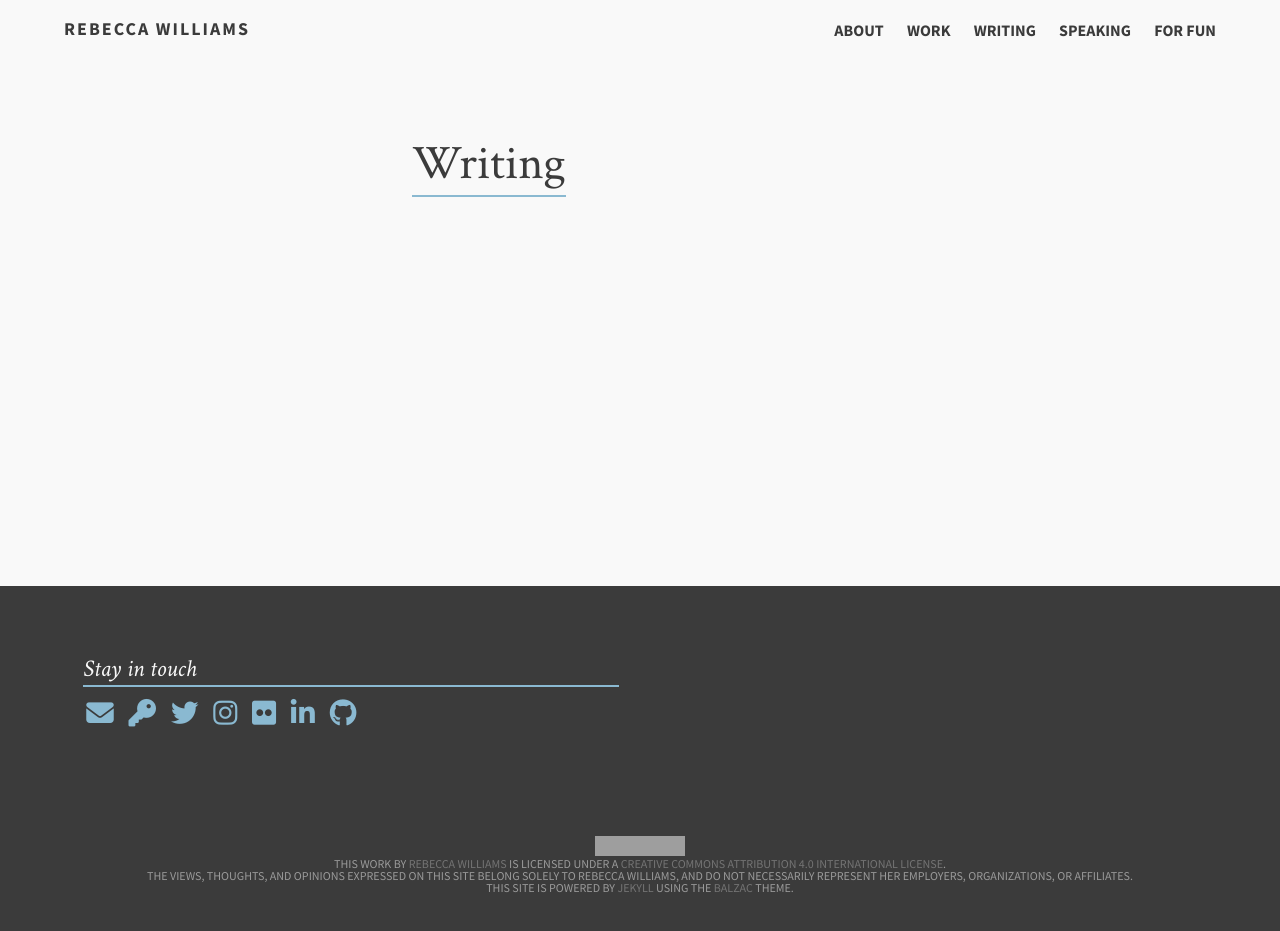
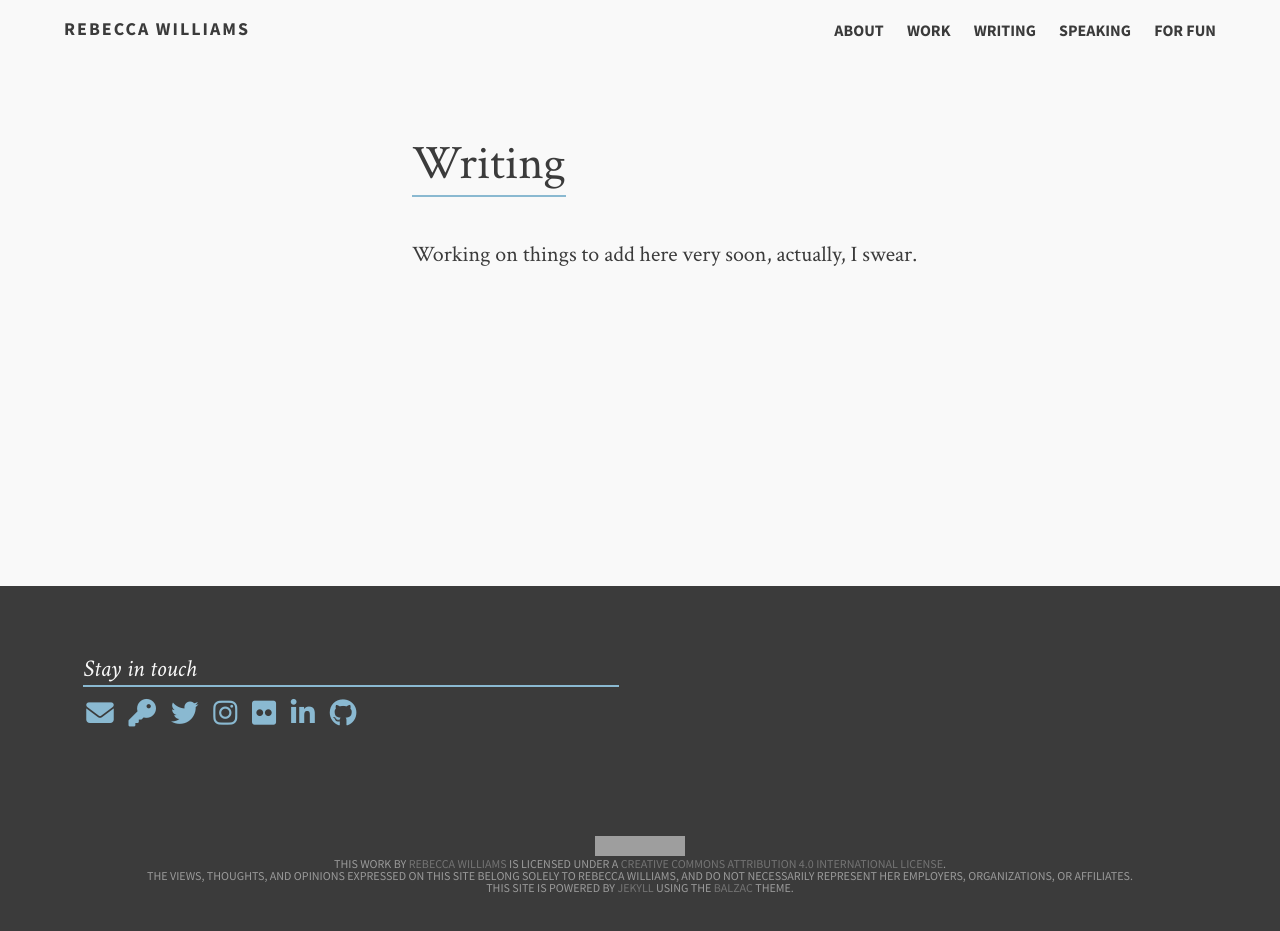
Before and after one commit to rebeccawilliams/rebeccawilliams.us, a Jekyll site: the page built from writing.md, in a window 1280 px wide. Built offline with Jekyll 4.4.1, drawn with Linux system fonts in a browser that asks for light colours; nearby versions of some CDN libraries; grey boxes are pictures that could not be loaded.

Commit message:
Update writing.html

```diff
--- a/_layouts/writing.html
+++ b/_layouts/writing.html
@@ -5,6 +5,7 @@
           <article class="archive-wrap">
               <ol class="post-list">
                  <lh><h2><span class="bb">{{ page.title }}</span></h2></lh>
+                <p>Working on things to add here very soon, actually, I swear.</p>
                   {% for post in site.posts %}
                   <li>
                     <div class="deets" itemscope itemtype="https://schema.org/BlogPosting" itemprop="blogPost">
```
